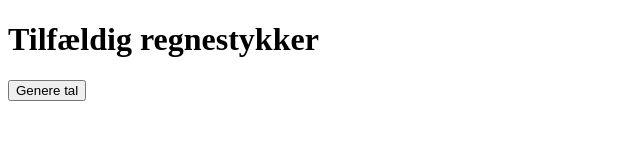
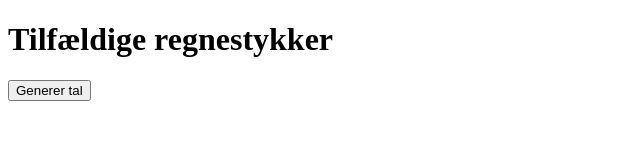
Before and after one commit to chrcon01/Udviklingsmilj-er, a plain HTML site: page side3.html in a window 1280 px wide. Shown: the whole page, without its empty margins (0-640 px from the left). Drawn offline with Linux system fonts and the light colour scheme.

Commit message:
stavefejl

```diff
--- a/side3.html
+++ b/side3.html
@@ -6,8 +6,8 @@
     <title>Document</title>
 </head>
 <body>
-    <h1>Tilfældig regnestykker</h1>
-    <button id="generateBtn">Genere tal</button>
+    <h1>Tilfældige regnestykker</h1>
+    <button id="generateBtn">Generer tal</button>
     <p id="result"></p>
 
     <script>
```
